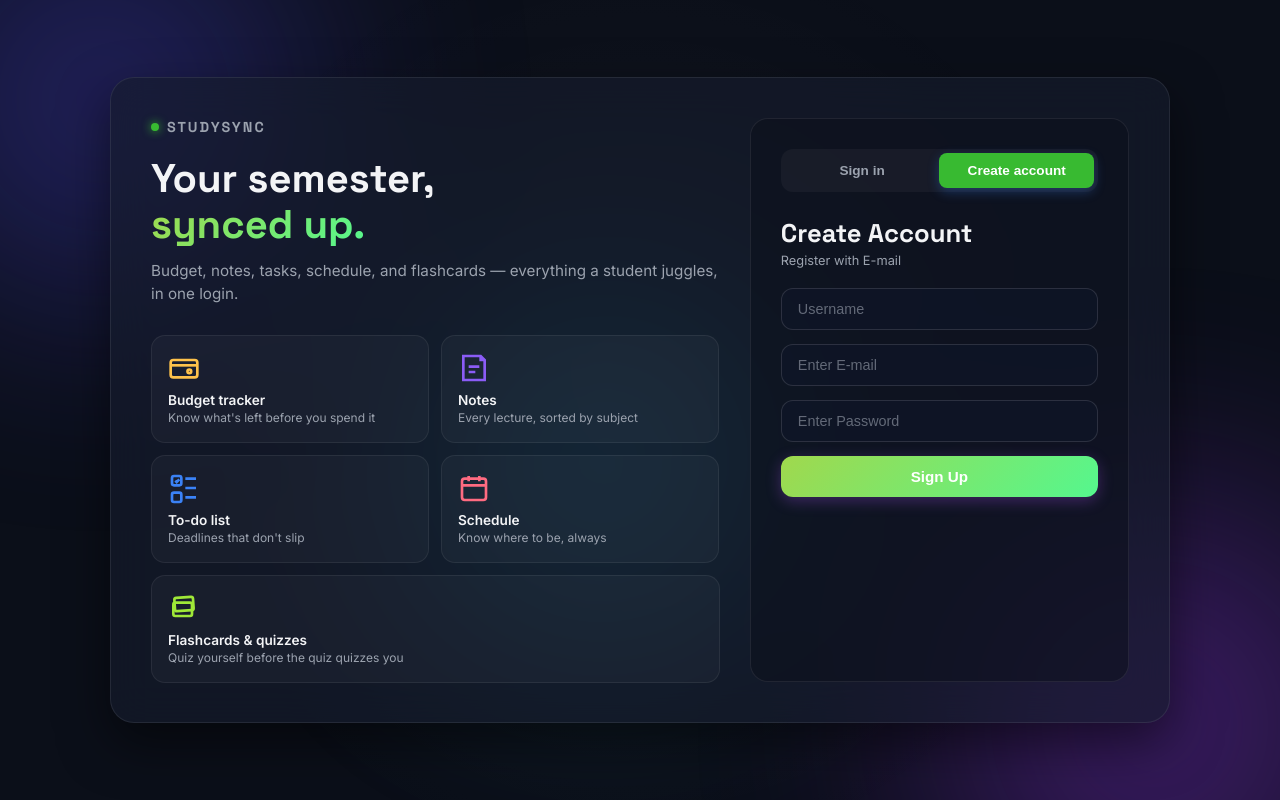
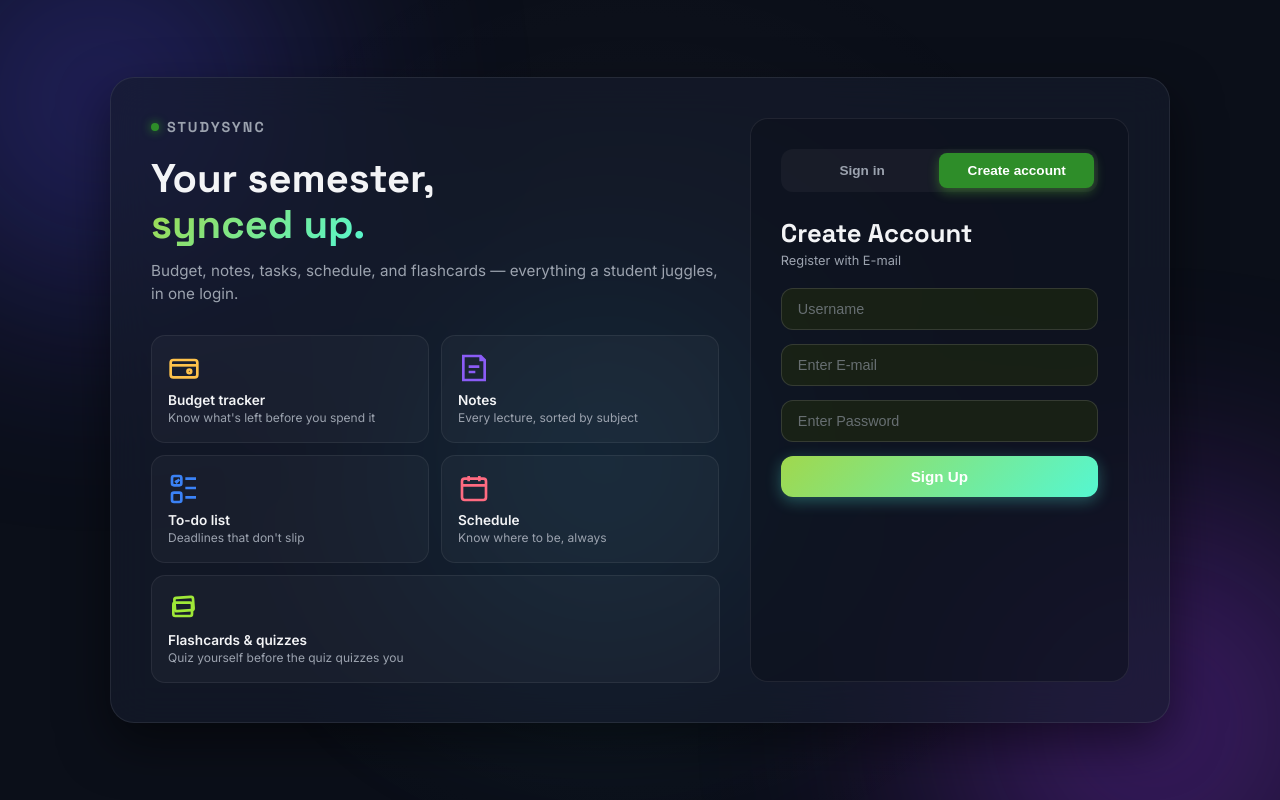
Before and after one commit to StudySyncTeam/Initial-StudySync-project, a Flask app: page /register in a window 1280 px wide. Run offline with Flask 3, Linux system fonts and the light colour scheme.

Commit message:
Update style

```diff
--- a/static/css/style.css
+++ b/static/css/style.css
@@ -13,9 +13,9 @@
     --card-border: rgba(255, 255, 255, 0.08);
     --text-primary: #f3f4f6;
     --text-secondary: #9ca3af;
-    --accent-blue: #38ba31;
-    --accent-gradient: linear-gradient(135deg, #a0d84d 0%, #55f78e 100%);
-    --input-bg: rgba(15, 23, 42, 0.6);
+    --accent-blue: #2e8d29;
+    --accent-gradient: linear-gradient(135deg, #a0d84d 0%, #55f7d1 100%);
+    --input-bg: rgba(32, 42, 15, 0.6);
     --input-border: rgba(255, 255, 255, 0.12);
     --radius-lg: 18px;
     --radius-md: 12px;
@@ -255,7 +255,7 @@ body {
 .tabs button.active {
     background: var(--accent-blue);
     color: #ffffff;
-    box-shadow: 0 4px 12px rgba(59, 130, 246, 0.3);
+    box-shadow: 0 4px 12px rgba(115, 246, 59, 0.3);
 }
 
 .auth-form {
@@ -293,7 +293,7 @@ body {
 
 .auth-form input:focus {
     border-color: var(--accent-blue);
-    box-shadow: 0 0 0 3px rgba(59, 130, 246, 0.2);
+    box-shadow: 0 0 0 3px rgba(59, 246, 143, 0.2);
 }
 
 .auth-form input::placeholder {
@@ -310,12 +310,12 @@ body {
     font-size: 0.95rem;
     cursor: pointer;
     transition: transform 0.2s ease, box-shadow 0.2s ease;
-    box-shadow: 0 4px 15px rgba(168, 85, 247, 0.3);
+    box-shadow: 0 4px 15px rgba(85, 247, 228, 0.3);
 }
 
 .btn-submit:hover {
     transform: translateY(-1px);
-    box-shadow: 0 6px 20px rgba(168, 85, 247, 0.4);
+    box-shadow: 0 6px 20px rgba(85, 247, 188, 0.4);
 }
 
 .btn-submit:active {
```
